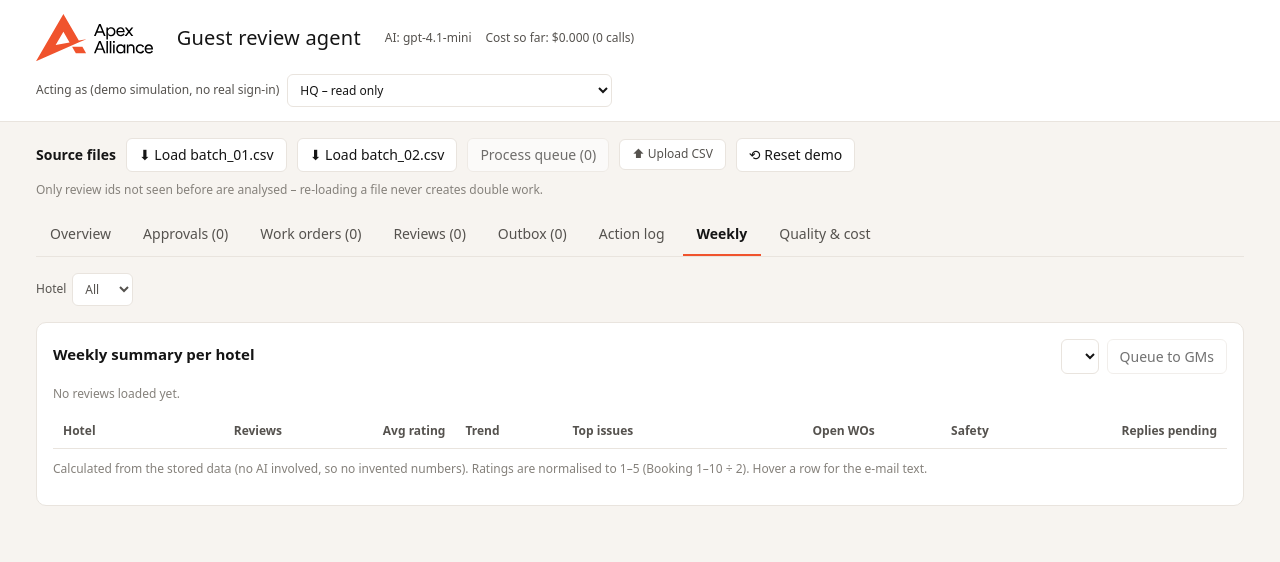
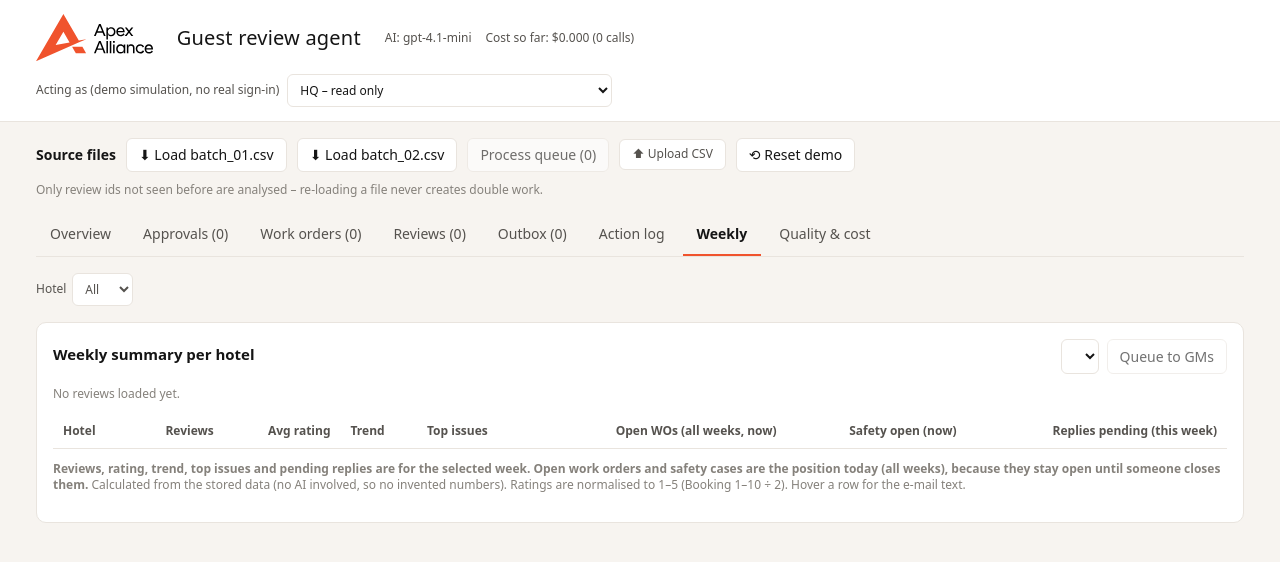
Before and after one commit to juliuspov7/apex-review-agent, a Next.js app: page / in a window 1280 px wide. Both pictures are taken after a click on the button "Weekly". Shown: the top 562 px of the page. Built offline with nearby package versions, Linux system fonts and the light colour scheme.

Commit message:
Weekly: label which figures are weekly and which are the position today

```diff
--- a/app/Agent.tsx
+++ b/app/Agent.tsx
@@ -391,7 +391,7 @@ function Weekly({ api, act, post, setMsg }: { api: Api; act: (f: () => Promise<u
       </div>
       {!week && <p className="small">No reviews loaded yet.</p>}
       <div className="scroll"><table>
-        <thead><tr><th>Hotel</th><th className="n">Reviews</th><th className="n">Avg rating</th><th>Trend</th><th>Top issues</th><th className="n">Open WOs</th><th className="n">Safety</th><th className="n">Replies pending</th></tr></thead>
+        <thead><tr><th>Hotel</th><th className="n">Reviews</th><th className="n">Avg rating</th><th>Trend</th><th>Top issues</th><th className="n" title="All work orders that are open today, whichever week they were created">Open WOs (all weeks, now)</th><th className="n" title="Open safety cases today">Safety open (now)</th><th className="n" title="Drafted replies still waiting for approval, for this week's reviews">Replies pending (this week)</th></tr></thead>
         <tbody>{rows.map((r) => (
           <tr key={r.hotel} title={weeklyText(r, week)}>
             <td><b>{r.hotel}</b></td><td className="n">{r.reviews}</td><td className="n">{r.avgRating ?? "–"}</td>
@@ -401,7 +401,7 @@ function Weekly({ api, act, post, setMsg }: { api: Api; act: (f: () => Promise<u
           </tr>
         ))}</tbody>
       </table></div>
-      <p className="small">Calculated from the stored data (no AI involved, so no invented numbers). Ratings are normalised to 1–5 (Booking 1–10 ÷ 2). Hover a row for the e-mail text.</p>
+      <p className="small"><b>Reviews, rating, trend, top issues and pending replies are for the selected week. Open work orders and safety cases are the position today (all weeks), because they stay open until someone closes them.</b> Calculated from the stored data (no AI involved, so no invented numbers). Ratings are normalised to 1–5 (Booking 1–10 ÷ 2). Hover a row for the e-mail text.</p>
     </div>
   );
 }
```
